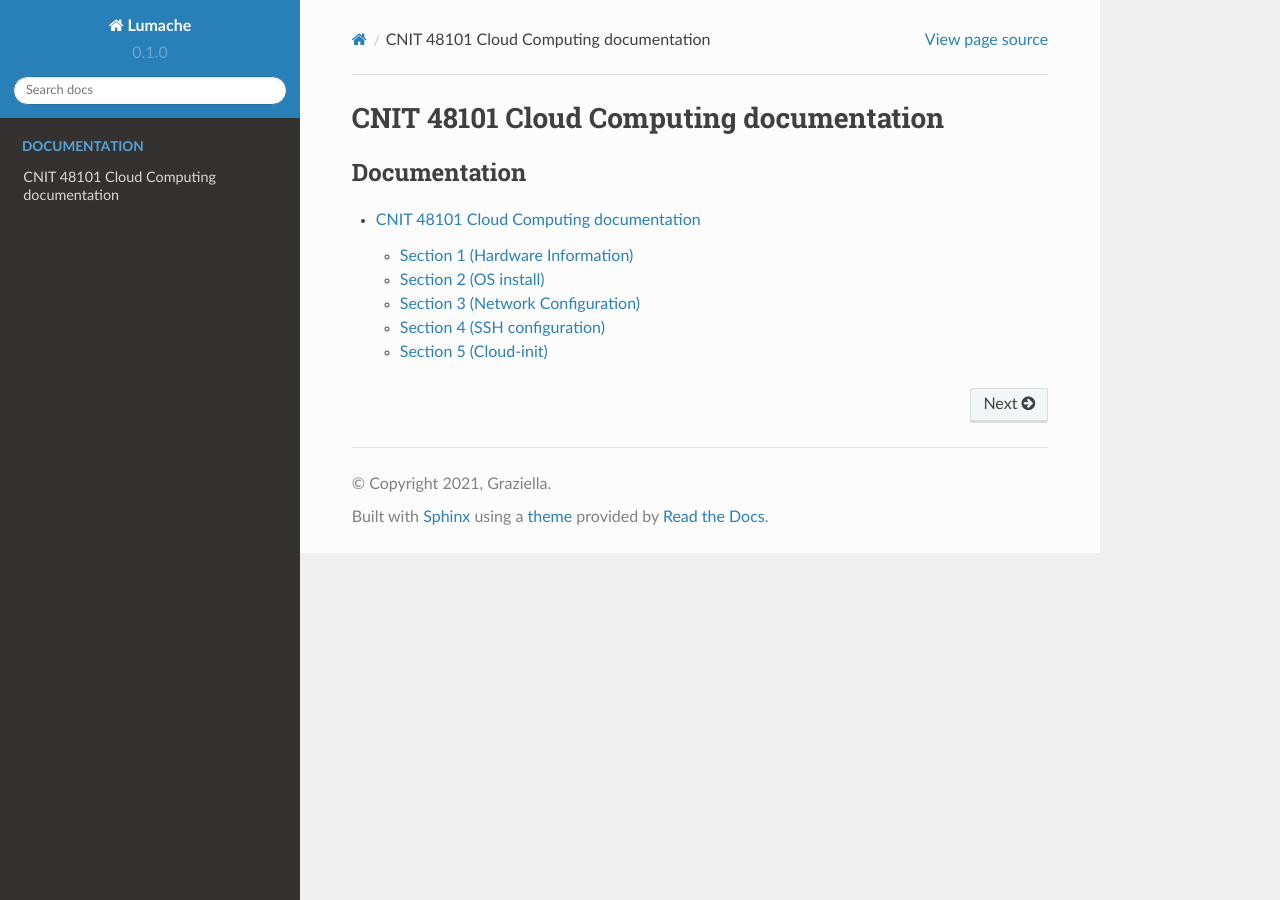
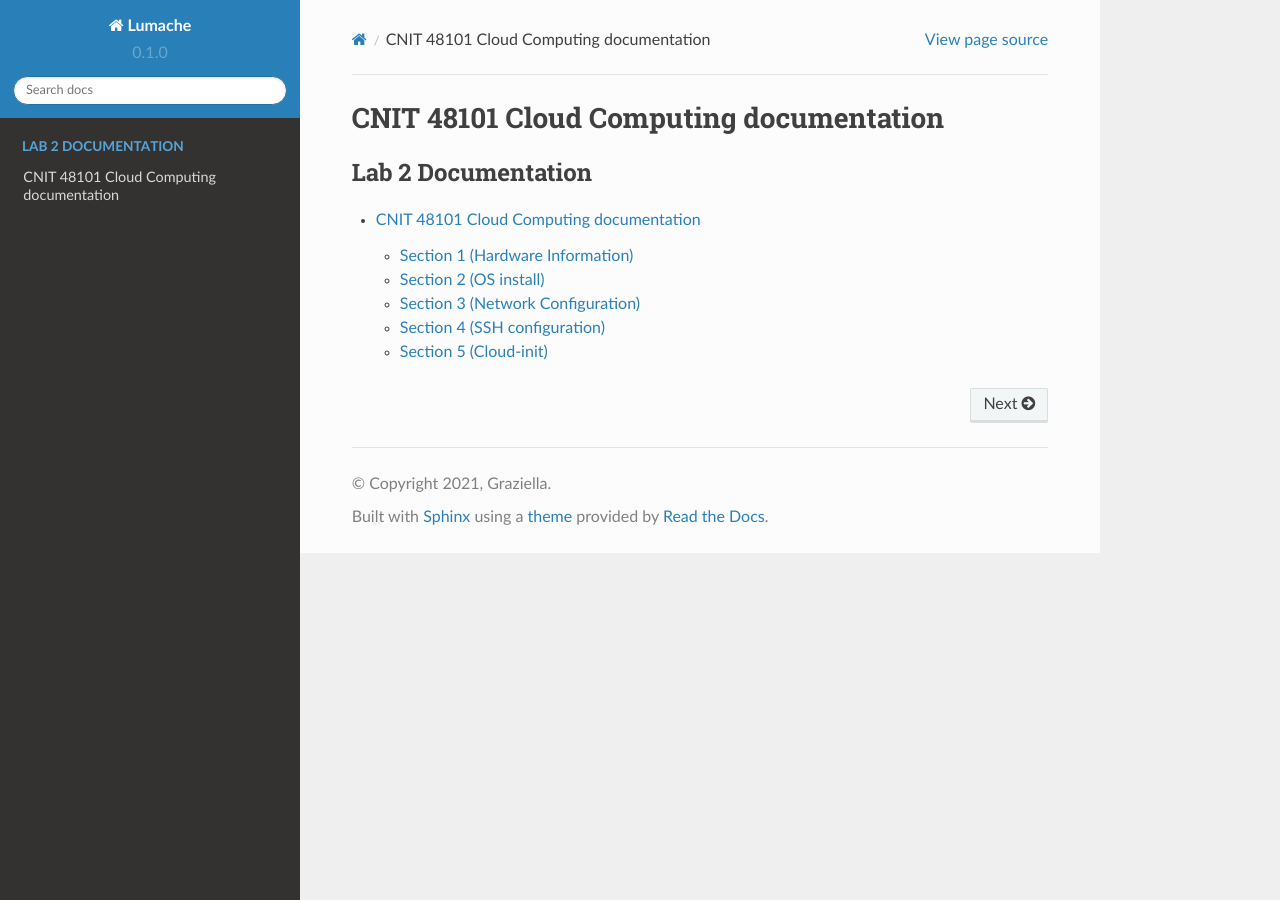
Before and after one commit to Hexadual/CNIT48101, a Sphinx documentation site: the page built from docs/source/index.rst, in a window 1280 px wide. Built offline with Sphinx 7.4.7 and the Read the Docs theme 2.0.0, drawn with Linux system fonts in a browser that asks for light colours.

Commit message:
Update index.rst

```diff
--- a/docs/source/index.rst
+++ b/docs/source/index.rst
@@ -5,7 +5,12 @@
 
 .. toctree::
    :maxdepth: 2
-   :caption: Documentation
+   :caption: Lab 2 Documentation
 
    /lab2
+
+.. toctree::
+   :maxdepth: 2
+   :caption: Lab 3 Documentation
+
    /lab3
```
